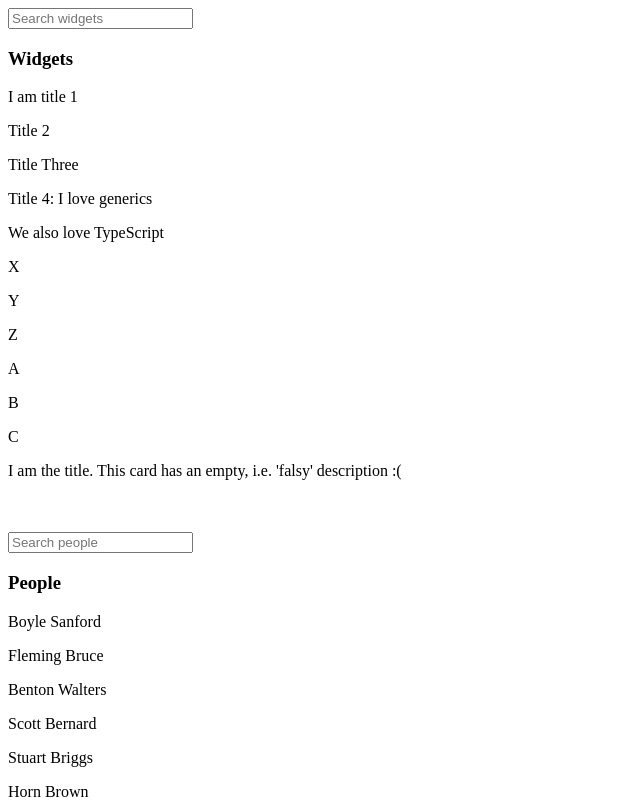
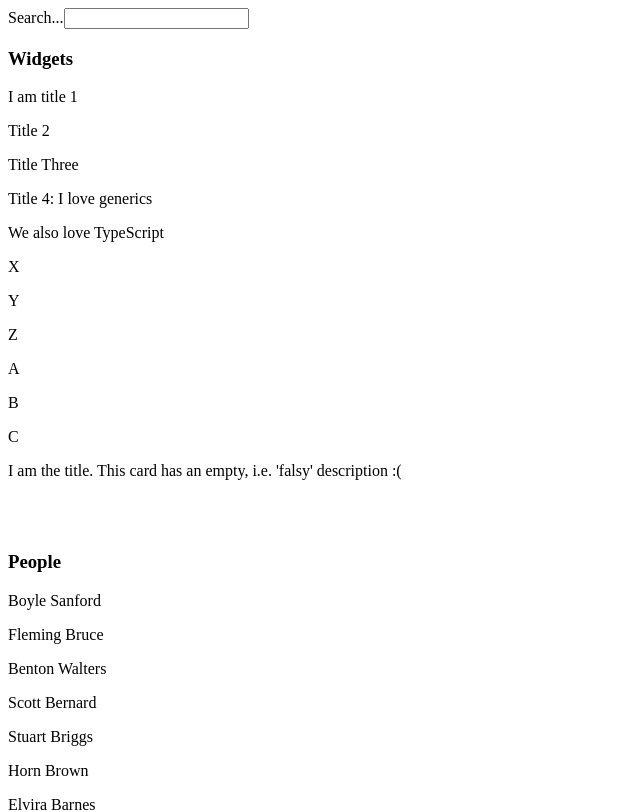
Before and after one commit to tornvallalexander/typescript-generics, a React (Create React App) app in the folder app/: page / in a window 1280 px wide. Shown: the top 812 px of the page, without its empty margins (0-640 px from the left). Built offline with nearby package versions, Linux system fonts and the light colour scheme.

Commit message:
feat: search input component + refactor of main comp.

```diff
--- a/app/src/App.tsx
+++ b/app/src/App.tsx
@@ -2,36 +2,27 @@ import React, { useState } from 'react'
 import widgets from './mock-data/widgets'
 import people from './mock-data/people'
 import { genericSearch } from './util/generic-search'
+import { SearchInput } from './components/search-input'
 
 function App() {
-  const [widgetQuery, setWidgetQuery] = useState('')
-  const [personQuery, setPersonQuery] = useState('')
+  const [query, setQuery] = useState('')
   return (
     <div>
-      <input
-        value={widgetQuery}
-        onChange={(e) => setWidgetQuery(e.target.value)}
-        placeholder="Search widgets"
-      />
+      <SearchInput setSearchQuery={setQuery} />
       <h3>Widgets</h3>
       {widgets
         .filter((widget) =>
-          genericSearch(widget, ['title', 'description'], widgetQuery)
+          genericSearch(widget, ['title', 'description'], query)
         )
         .map((widget) => (
           <p>{widget.title}</p>
         ))}
       <br />
       <br />
-      <input
-        value={personQuery}
-        onChange={(e) => setPersonQuery(e.target.value)}
-        placeholder="Search people"
-      />
       <h3>People</h3>
       {people
         .filter((person) =>
-          genericSearch(person, ['firstName', 'lastName'], personQuery)
+          genericSearch(person, ['firstName', 'lastName'], query)
         )
         .map((person) => (
           <p>{person.firstName + ' ' + person.lastName}</p>
--- /dev/null
+++ b/app/src/components/search-input.tsx
@@ -0,0 +1,19 @@
+type SearchInputProps = {
+  setSearchQuery: (search: string) => void
+}
+
+const SearchInput = ({ setSearchQuery }: SearchInputProps) => {
+  return (
+    <div>
+      <label htmlFor="search">
+        Search...
+      </label>
+      <input
+        type="search"
+        onChange={(e) => setSearchQuery(e.target.value)}
+      />
+    </div>
+  )
+}
+
+export { SearchInput }
```
